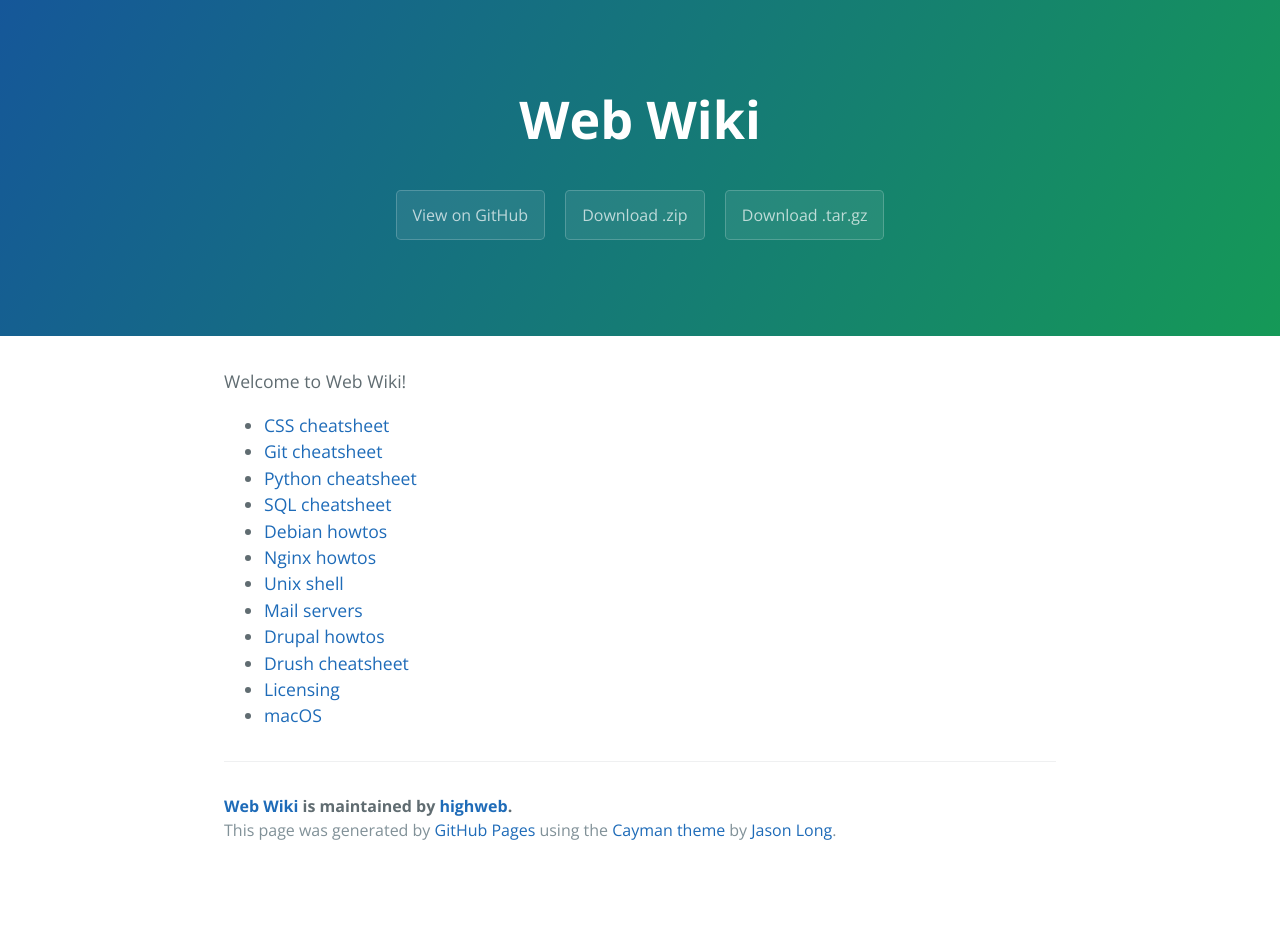
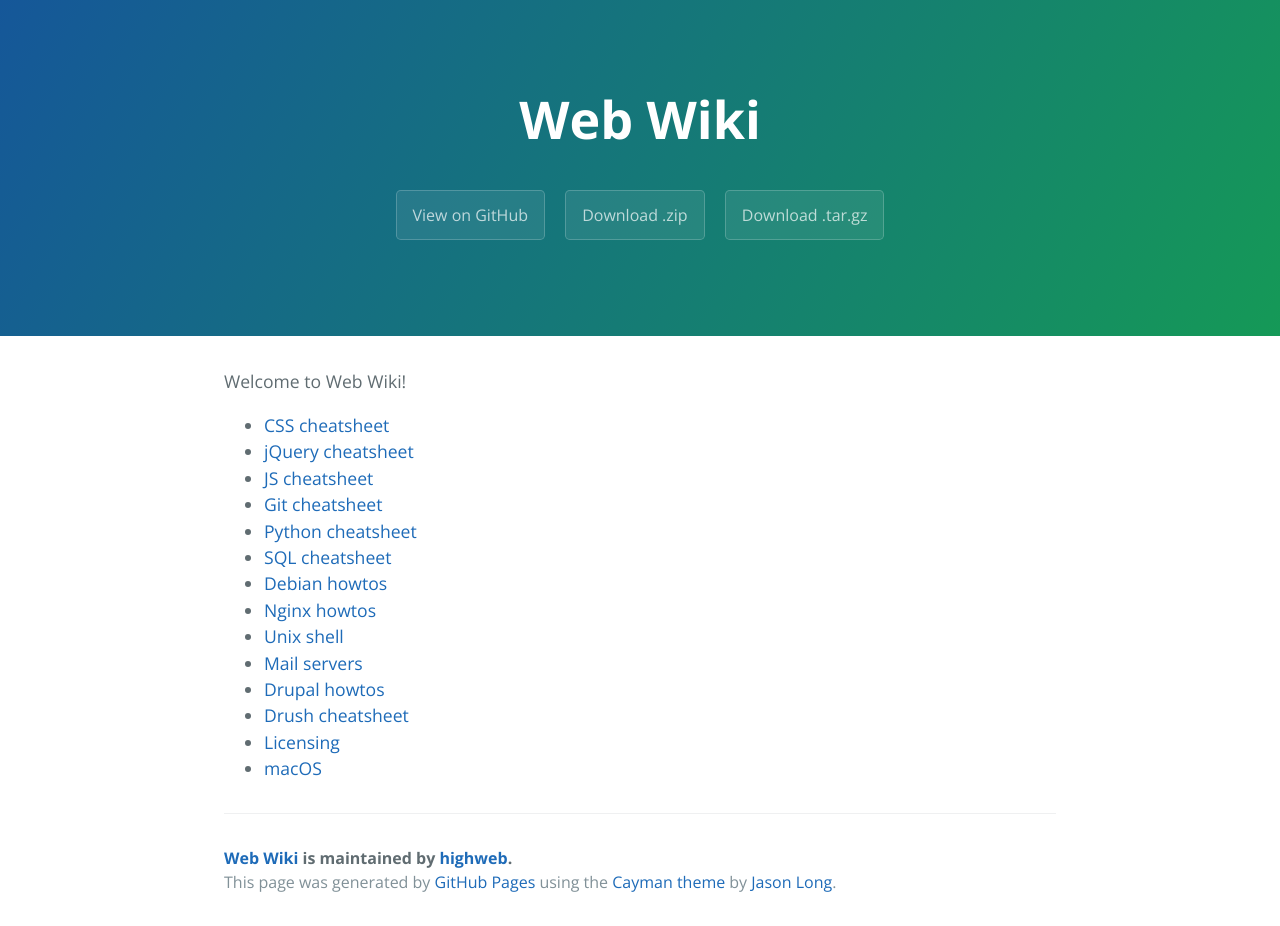
Before and after one commit to highweb/web-wiki, a Jekyll site: the page built from index.md, in a window 1280 px wide. Built offline with Jekyll 4.4.1, drawn with Linux system fonts in a browser that asks for light colours; before the commit the page ends 900 px from its top, so only the background shows below that.

Commit message:
Update index.md

```diff
--- a/index.md
+++ b/index.md
@@ -6,6 +6,8 @@ title: Web Wiki
 Welcome to Web Wiki!
 
 * [CSS cheatsheet](/css)
+* [jQuery cheatsheet](/jquery)
+* [JS cheatsheet](/js)
 * [Git cheatsheet](/git)
 * [Python cheatsheet](/python)
 * [SQL cheatsheet](/sql)
```
